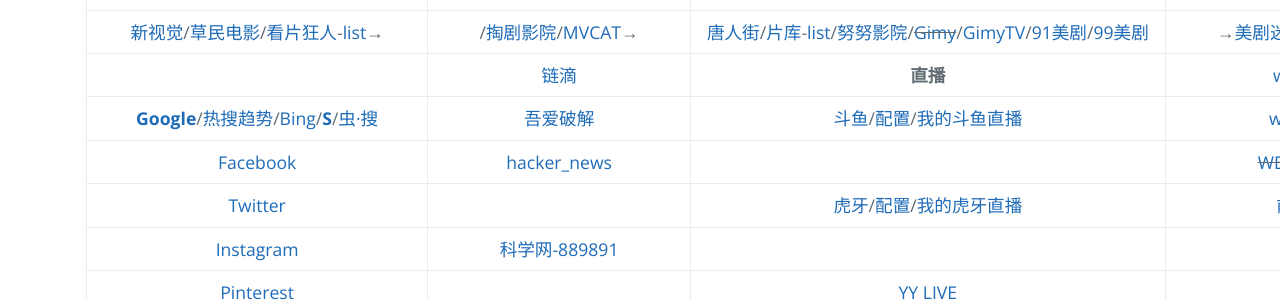
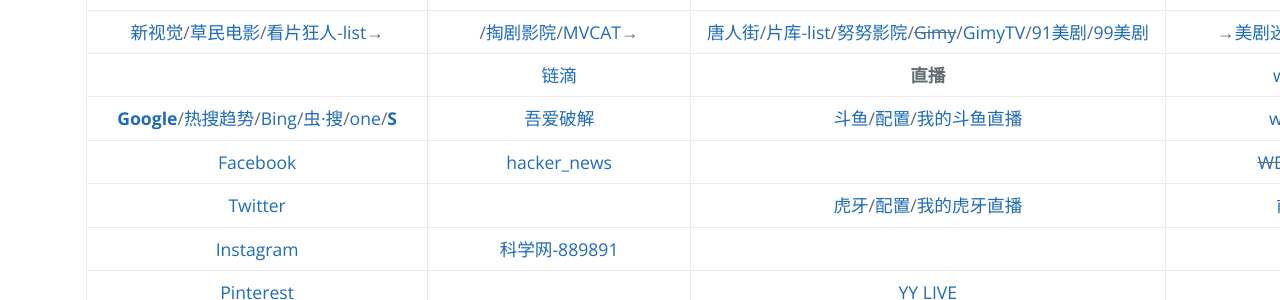
Before and after one commit to AmbroseRen/test, a Jekyll site: the page built from navigation.md, in a window 1280 px wide. Shown: the part 1208-1508 px from the top of the page. Built offline with Jekyll 4.4.1, drawn with Linux system fonts in a browser that asks for light colours; our own code applies the rules of GitHub Pages for plain Markdown files; the repository's description, which GitHub fills in, is left out.

Commit message:
Update navigation.md

```diff
--- a/navigation.md
+++ b/navigation.md
@@ -51,7 +51,7 @@
 | []() | []() | [西瓜视频](https://www.ixigua.com/my/favorite)/[咪咕体育](https://www.miguvideo.com/mgs/website/prd/personalCenter.html#/collect)-~~[音乐](https://music.migu.cn/v3/my/playlist)-[播放](https://music.migu.cn/v3/music/player/audio)~~/[乐视](http://i.le.com/playrecord#favorite) | →[CCTV直播](https://tv.cctv.com/live/)/[电视直播](http://www.hao5.net/)/[一](http://www.tvyan.com/)/[二](https://www.chaojidianshi.net/) |
 | [新视觉](https://www.ixinshijue.com/)/[草民电影](https://www.cmdy555.com/)/[看片狂人](https://www.kpkuang.com/)-[list](https://whereiskpkuang.com/)→ | []()/[掏剧影院](https://www.taojuyb.com/)/[MVCAT](https://www.mvcat.com/)→ | [唐人街](https://www.tangrenjie.tv/)/[片库](https://www.mypianku.net/)-[list](https://www.pianku.tv/)/[努努影院](https://www.nunuyy.cc/)/~~[Gimy](https://gimy.app/)~~/[GimyTV](https://gimytv.com/)/[91美剧](https://91mjw.com/)/[99美剧](https://www.99meiju.org/) | →[美剧迷](https://www.meijumi.net/)/[韩剧网](https://www.tvn.cc/)/[蛋蛋赞](https://www.dandanzan.cc/) |
 | []() | [链滴](https://ld246.com/) | __直播__ | [w3school](https://www.w3school.com.cn/) |
-| [__Google__](https://www.google.com/)/[热搜趋势](https://trends.google.com/trends/?geo=US)/[Bing](https://cn.bing.com/)/[<strong id="searchs">S</strong>](Library/SearchEngine.md)/[虫·搜](https://search.chongbuluo.com/) | [吾爱破解](https://www.52pojie.cn/) | [斗鱼](https://www.douyu.com/directory/myFollow)/[配置](https://mp.douyu.com/live/main)/[我的斗鱼直播](https://www.douyu.com/10150268) | [w3cschool](https://www.w3cschool.cn/) |
+| [__Google__](https://www.google.com/)/[热搜趋势](https://trends.google.com/trends/?geo=US)/[Bing](https://cn.bing.com/)/[虫·搜](https://search.chongbuluo.com/)/[one](https://aur.one)/[<strong id="searchs">S</strong>](Library/SearchEngine.md) | [吾爱破解](https://www.52pojie.cn/) | [斗鱼](https://www.douyu.com/directory/myFollow)/[配置](https://mp.douyu.com/live/main)/[我的斗鱼直播](https://www.douyu.com/10150268) | [w3cschool](https://www.w3cschool.cn/) |
 | [Facebook](https://www.facebook.com/) | [hacker_news](https://news.ycombinator.com/) | []() | ~~[WEB前端手册](#)~~ |
 | [Twitter](https://twitter.com/home) | []() | [虎牙](https://www.huya.com/myfollow)/[配置](https://i.huya.com/index.php?m=ProfileSetting#ktylts)/[我的虎牙直播](https://www.huya.com/25541428) | [前端速查](http://f2er.club/) |
 | [Instagram](https://www.instagram.com/ambroserencn/) | [科学网-889891](http://blog.sciencenet.cn/home.php?mod=spacecp&ac=friend&op=find) | []() | []() |
```
